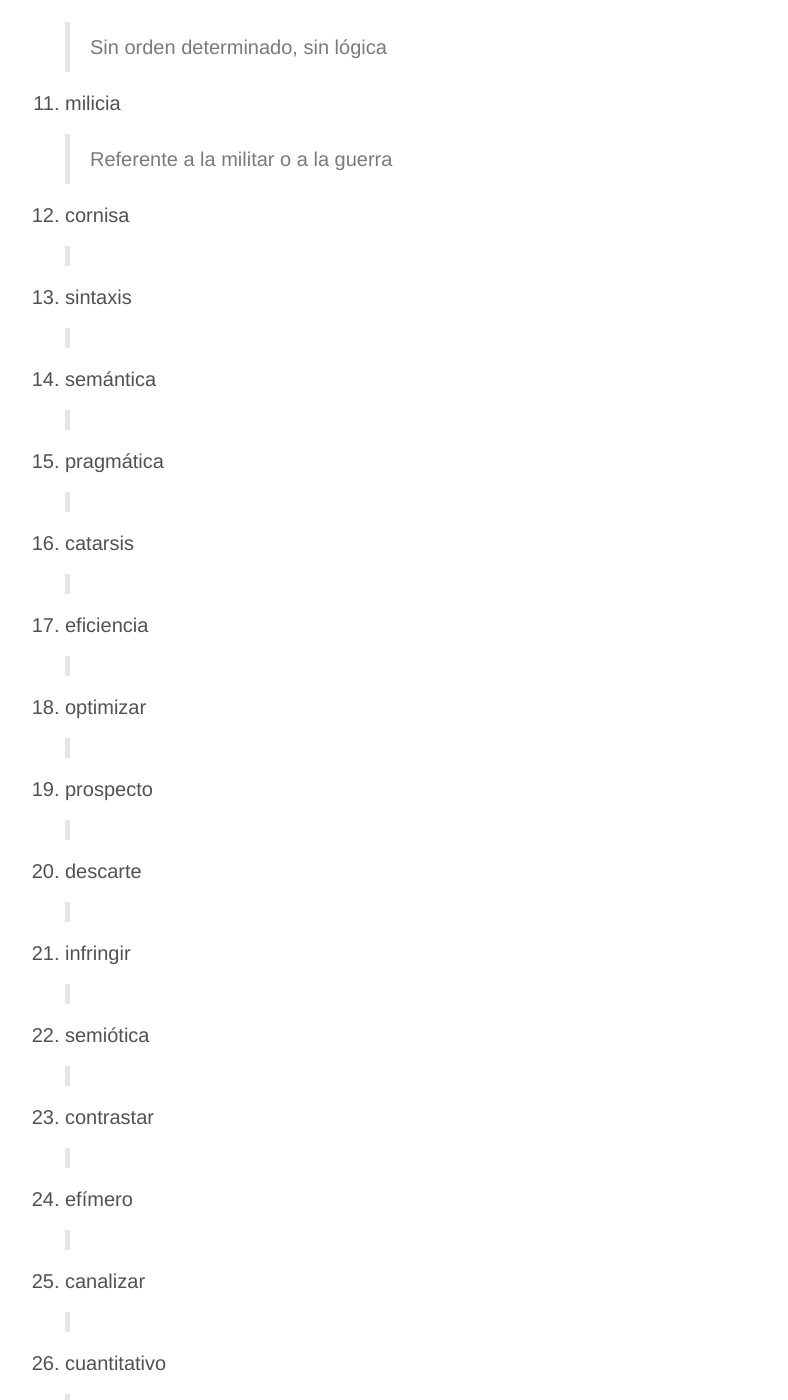
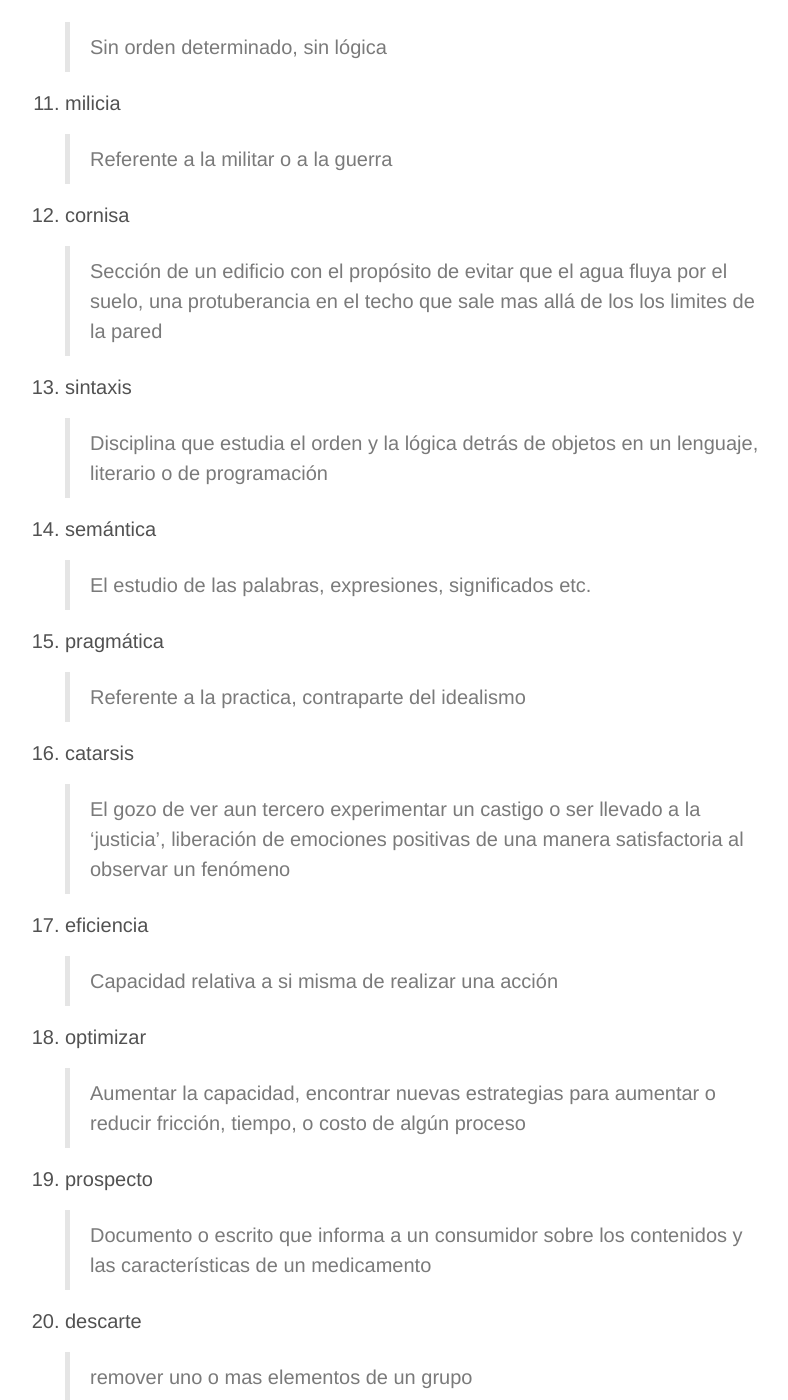
Before and after one commit to alex-esc/notes, a Jekyll site: the page built from _posts/2020-01-28-significado-palabras-evi.md, in a window 1280 px wide and 1400 px high, scrolled down 2013 px. Shown: the whole window, without its empty margins (235-1023 px from the left). Built offline with Jekyll 4.4.1, drawn with Linux system fonts in a browser that asks for light colours; some of the changed text lies outside the part shown.

Commit message:
Update 2020-01-28-significado-palabras-evi.md

```diff
--- a/_posts/2020-01-28-significado-palabras-evi.md
+++ b/_posts/2020-01-28-significado-palabras-evi.md
@@ -62,58 +62,58 @@ La evidencia se deberá de entregar de manera formal en computadora, letra arial
 > Referente a la militar o a la guerra
 
 12. cornisa
->
+> Sección de un edificio con el propósito de evitar que el agua fluya por el suelo, una protuberancia en el techo que sale mas allá de los los limites de la pared
 
 13. sintaxis
->
+> Disciplina que estudia el orden y la lógica detrás de objetos en un lenguaje, literario o de programación
 
 14. semántica
->
+> El estudio de las palabras, expresiones, significados etc.
 
 15. pragmática
->
+> Referente a la practica, contraparte del  idealismo
 
 16. catarsis
->
+> El gozo de ver aun tercero experimentar un castigo o ser llevado a la 'justicia', liberación de emociones positivas de una manera satisfactoria al observar un fenómeno
 
 17. eficiencia
->
+> Capacidad relativa a si misma de realizar una acción
 
 18. optimizar
->
+> Aumentar la capacidad, encontrar nuevas estrategias para aumentar o reducir fricción, tiempo, o costo de algún proceso
 
 19. prospecto
->
+> Documento o escrito que informa a un consumidor sobre los contenidos y las características de un medicamento
 
 20. descarte
->
+> remover uno o mas elementos de un grupo
 
 21. infringir
->
+> no lograr, respetar o adherirse a una norma o ley
 
 22. semiótica
->
+> Ciencia que estudia los signos
 
 23. contrastar
->
+> Comparar dos (o mas) objetos entre si, encontrar o resalar diferencias
 
 24. efímero
->
+> Corto de duración
 
 25. canalizar
->
+> Encontrar, enfocarse en un canal o medio
 
 26. cuantitativo
->
+> referente a preguntas de cantidad
 
 27. cualitativo
->
+> referente a preguntas de cualidad
 
 28. carente
->
+> Faltante
 
 29. fusionar
->
+> Combinar, unir elementos para crear uno que comparte sus características
 
 30. despepitar
->
+> Remover las semillas, o pepitas, de un fruto
```
